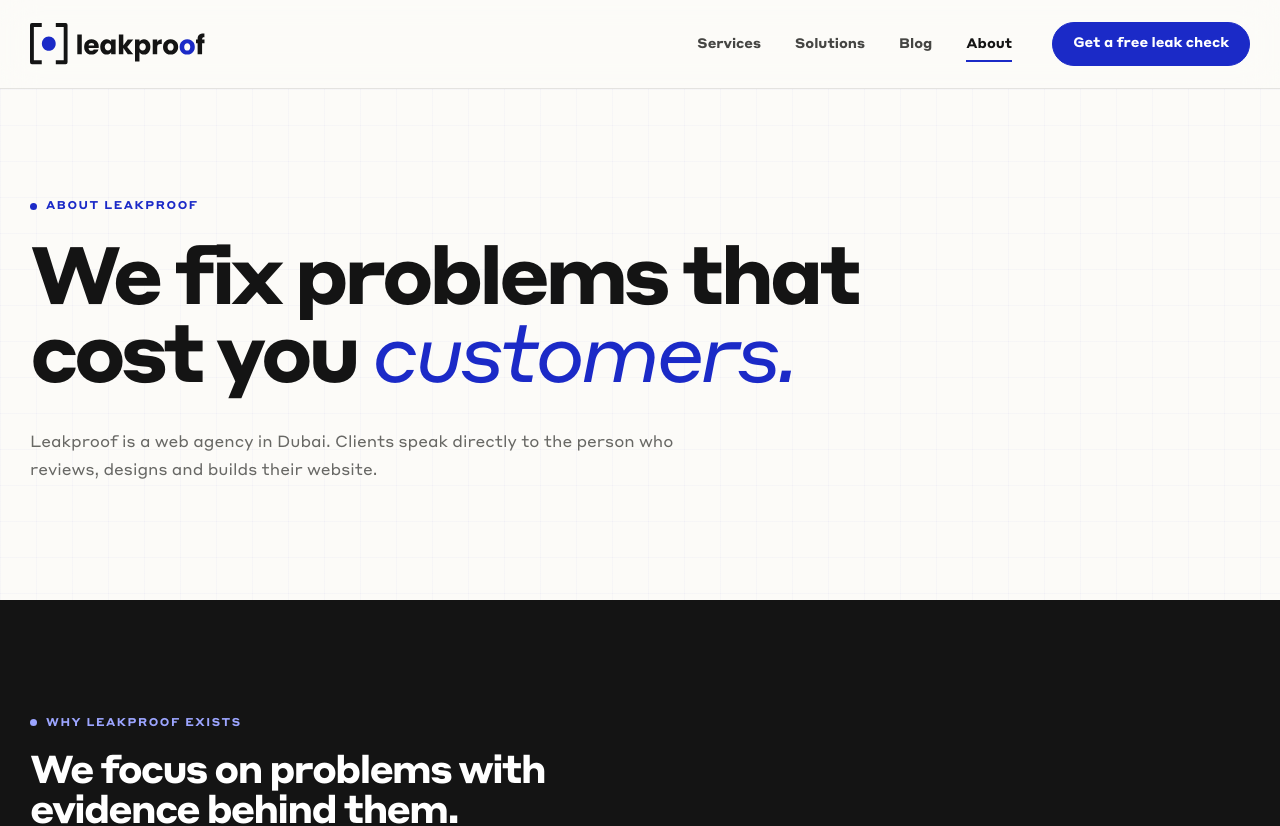
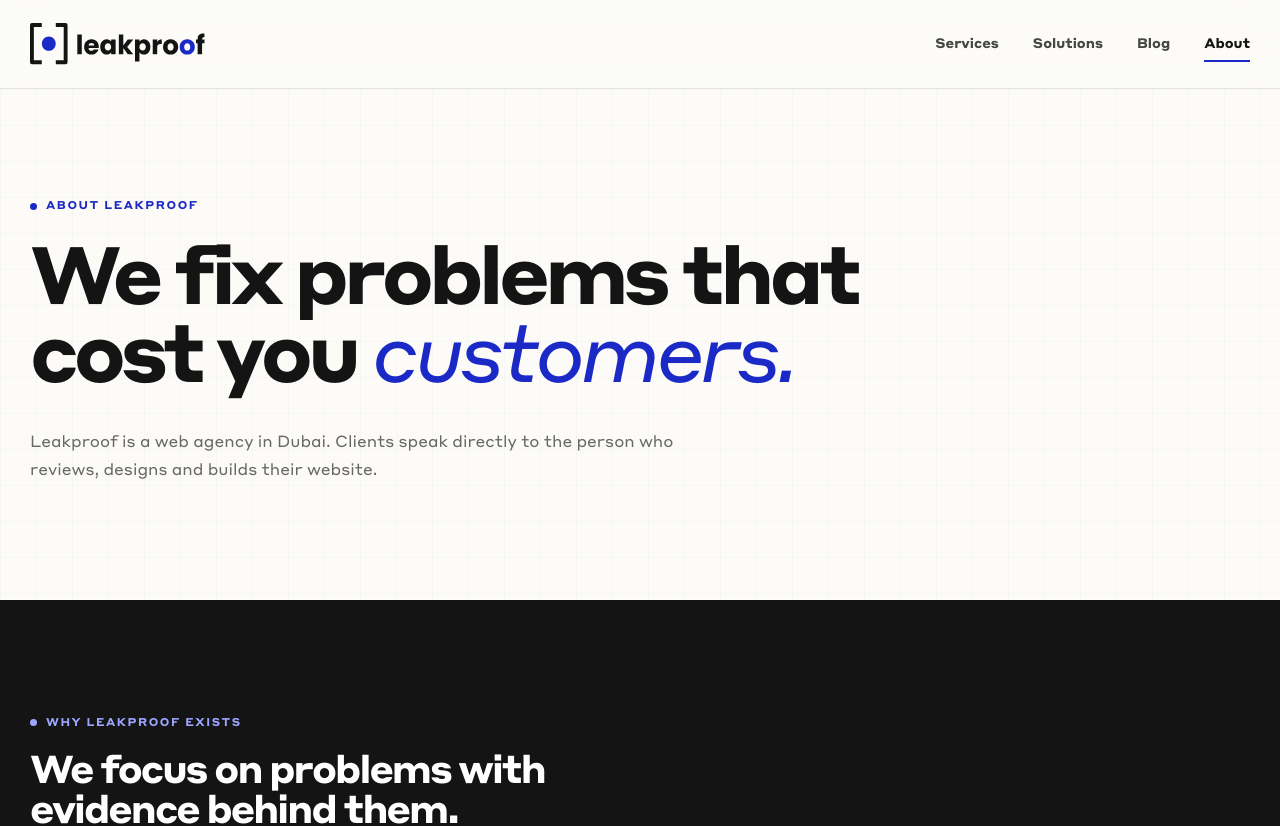
Before and after one commit to AdiKsOnDev/leakproof, a React (Vite) app: page /about in a window 1280 px wide. Shown: the top 826 px of the page. Built offline with nearby package versions, Linux system fonts and the light colour scheme.

Commit message:
refactor(site-ui): remove contact CTA from navbar

```diff
--- a/src/components/layout/Header.tsx
+++ b/src/components/layout/Header.tsx
@@ -61,9 +61,6 @@ export function Header() {
               </NavLink>
             ))}
           </div>
-          <Link className="button button--small" to="/contact" onClick={closeMenu}>
-            Get a free leak check
-          </Link>
         </nav>
       </div>
     </header>
```
